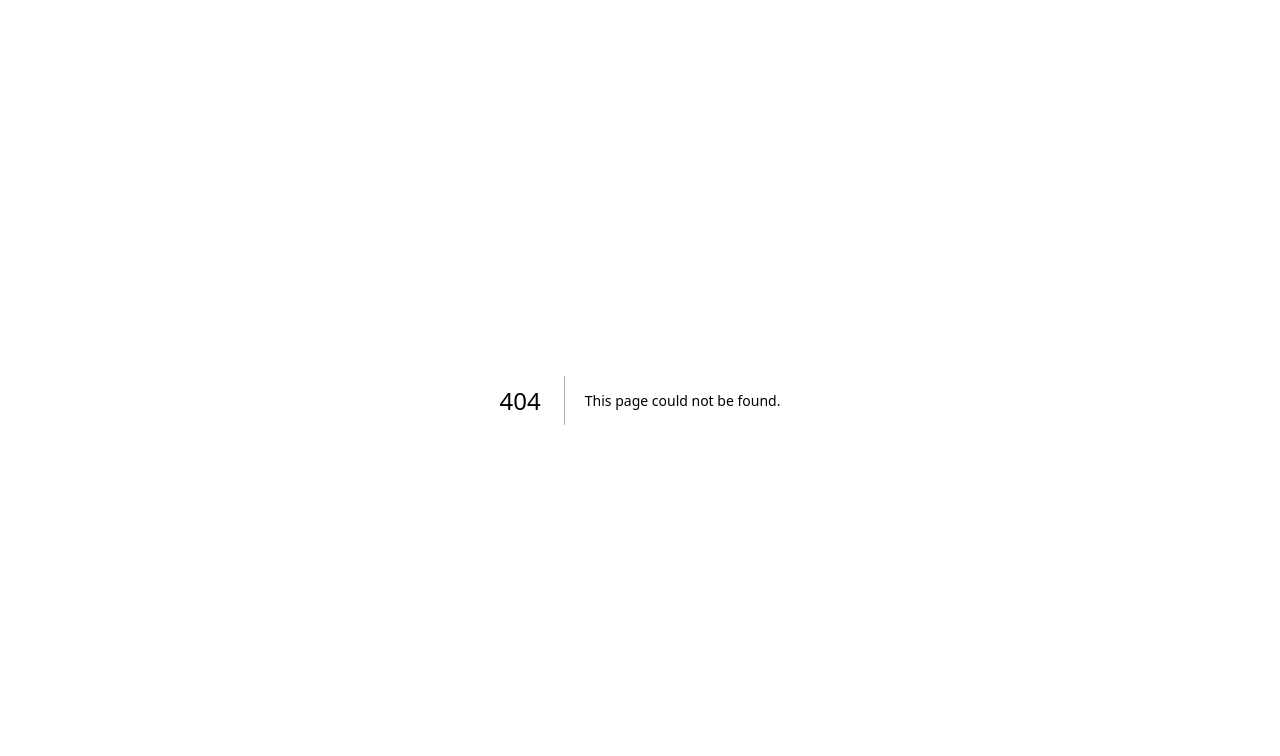
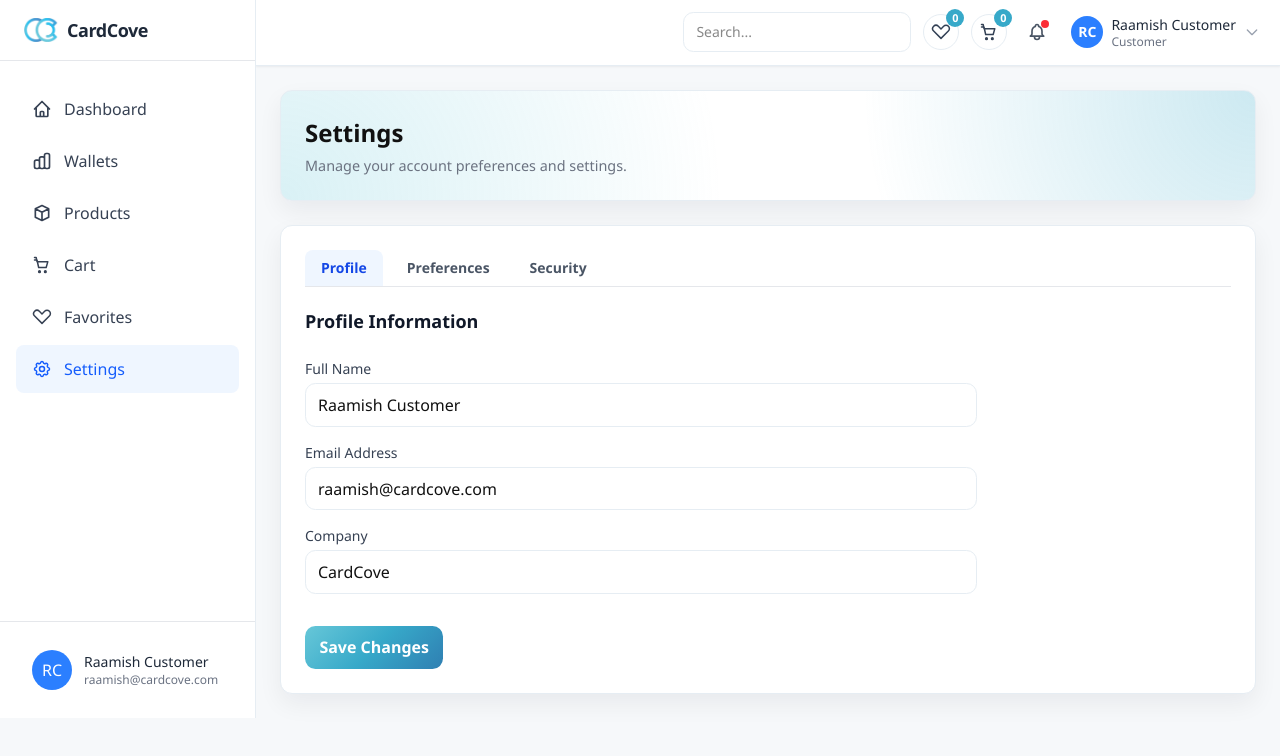
Before and after one commit to Raamish4221/BtoB, a Next.js app: page /settings in a window 1280 px wide. Before the commit this address had no page. Shown: the top 756 px of the page. Built offline with nearby package versions, Linux system fonts and the light colour scheme.

Commit message:
feat: add settings page, sidebar component, and update header with user navigation.

```diff
--- a/components/Sidebar.tsx
+++ b/components/Sidebar.tsx
@@ -65,6 +65,16 @@ const menuItems = [
       </svg>
     ),
   },
+  {
+    name: "Settings",
+    href: "/settings",
+    icon: (
+      <svg className="w-5 h-5" fill="none" stroke="currentColor" viewBox="0 0 24 24">
+        <path strokeLinecap="round" strokeLinejoin="round" strokeWidth={1.8} d="M10.325 4.317c.426-1.756 2.924-1.756 3.35 0a1.724 1.724 0 002.573 1.066c1.543-.94 3.31.826 2.37 2.37a1.724 1.724 0 001.065 2.572c1.756.426 1.756 2.924 0 3.35a1.724 1.724 0 00-1.066 2.573c.94 1.543-.826 3.31-2.37 2.37a1.724 1.724 0 00-2.572 1.065c-.426 1.756-2.924 1.756-3.35 0a1.724 1.724 0 00-2.573-1.066c-1.543.94-3.31-.826-2.37-2.37a1.724 1.724 0 00-1.065-2.572c-1.756-.426-1.756-2.924 0-3.35a1.724 1.724 0 001.066-2.573c-.94-1.543.826-3.31 2.37-2.37.996.608 2.296.07 2.572-1.065z" />
+        <path strokeLinecap="round" strokeLinejoin="round" strokeWidth={1.8} d="M15 12a3 3 0 11-6 0 3 3 0 016 0z" />
+      </svg>
+    ),
+  },
 ];
 
 export default function Sidebar({ isOpen, onClose }: SidebarProps) {
--- /dev/null
+++ b/src/app/settings/page.tsx
@@ -0,0 +1,185 @@
+"use client";
+
+import { useState } from "react";
+import Dashboard from "@/components/Dashboard";
+
+export default function SettingsPage() {
+  const [activeTab, setActiveTab] = useState<"profile" | "preferences" | "security">("profile");
+
+  return (
+    <Dashboard>
+      <div className="app-page">
+        <section className="app-card app-hero">
+          <div>
+            <h1 className="app-title">Settings</h1>
+            <p className="app-subtitle">Manage your account preferences and settings.</p>
+          </div>
+        </section>
+
+        <section className="app-card">
+          <div className="border-b border-gray-200 dark:border-gray-700 mb-5">
+            <nav className="flex gap-2">
+              <button
+                type="button"
+                onClick={() => setActiveTab("profile")}
+                className={`px-4 py-2 text-sm font-semibold rounded-t-lg ${
+                  activeTab === "profile"
+                    ? "bg-blue-50 text-blue-700 dark:bg-blue-900/20 dark:text-blue-300"
+                    : "text-gray-600 dark:text-gray-300 hover:bg-gray-100 dark:hover:bg-gray-700"
+                }`}
+              >
+                Profile
+              </button>
+              <button
+                type="button"
+                onClick={() => setActiveTab("preferences")}
+                className={`px-4 py-2 text-sm font-semibold rounded-t-lg ${
+                  activeTab === "preferences"
+                    ? "bg-blue-50 text-blue-700 dark:bg-blue-900/20 dark:text-blue-300"
+                    : "text-gray-600 dark:text-gray-300 hover:bg-gray-100 dark:hover:bg-gray-700"
+                }`}
+              >
+                Preferences
+              </button>
+              <button
+                type="button"
+                onClick={() => setActiveTab("security")}
+                className={`px-4 py-2 text-sm font-semibold rounded-t-lg ${
+                  activeTab === "security"
+                    ? "bg-blue-50 text-blue-700 dark:bg-blue-900/20 dark:text-blue-300"
+                    : "text-gray-600 dark:text-gray-300 hover:bg-gray-100 dark:hover:bg-gray-700"
+                }`}
+              >
+                Security
+              </button>
+            </nav>
+          </div>
+
+          {activeTab === "profile" && (
+            <div className="space-y-6 max-w-2xl">
+              <h2 className="text-lg font-semibold text-gray-900 dark:text-white">Profile Information</h2>
+              <div className="space-y-4">
+                <div>
+                  <label className="block text-sm font-medium text-gray-700 dark:text-gray-300 mb-1">
+                    Full Name
+                  </label>
+                  <input
+                    type="text"
+                    defaultValue="Raamish Customer"
+                    className="app-input"
+                  />
+                </div>
+                <div>
+                  <label className="block text-sm font-medium text-gray-700 dark:text-gray-300 mb-1">
+                    Email Address
+                  </label>
+                  <input
+                    type="email"
+                    defaultValue="raamish@cardcove.com"
+                    className="app-input"
+                  />
+                </div>
+                <div>
+                  <label className="block text-sm font-medium text-gray-700 dark:text-gray-300 mb-1">
+                    Company
+                  </label>
+                  <input
+                    type="text"
+                    defaultValue="CardCove"
+                    className="app-input"
+                  />
+                </div>
+                <div className="pt-4">
+                  <button className="app-button-primary px-4 py-2">
+                    Save Changes
+                  </button>
+                </div>
+              </div>
+            </div>
+          )}
+
+          {activeTab === "preferences" && (
+            <div className="space-y-6 max-w-2xl">
+              <h2 className="text-lg font-semibold text-gray-900 dark:text-white">App Preferences</h2>
+              <div className="space-y-6">
+                <div className="flex items-center justify-between">
+                  <div>
+                    <h3 className="font-medium text-gray-900 dark:text-white">Email Notifications</h3>
+                    <p className="text-sm text-gray-500 dark:text-gray-400">Receive emails about your account activity.</p>
+                  </div>
+                  <label className="relative inline-flex items-center cursor-pointer">
+                    <input type="checkbox" defaultChecked className="sr-only peer" />
+                    <div className="w-11 h-6 bg-gray-200 peer-focus:outline-none rounded-full peer dark:bg-gray-700 peer-checked:after:translate-x-full peer-checked:after:border-white after:content-[''] after:absolute after:top-[2px] after:left-[2px] after:bg-white after:border-gray-300 after:border after:rounded-full after:h-5 after:w-5 after:transition-all dark:border-gray-600 peer-checked:bg-blue-600"></div>
+                  </label>
+                </div>
+                <div className="flex items-center justify-between border-t border-gray-100 dark:border-gray-700 pt-6">
+                  <div>
+                    <h3 className="font-medium text-gray-900 dark:text-white">Marketing Emails</h3>
+                    <p className="text-sm text-gray-500 dark:text-gray-400">Receive emails about new products and features.</p>
+                  </div>
+                  <label className="relative inline-flex items-center cursor-pointer">
+                    <input type="checkbox" className="sr-only peer" />
+                    <div className="w-11 h-6 bg-gray-200 peer-focus:outline-none rounded-full peer dark:bg-gray-700 peer-checked:after:translate-x-full peer-checked:after:border-white after:content-[''] after:absolute after:top-[2px] after:left-[2px] after:bg-white after:border-gray-300 after:border after:rounded-full after:h-5 after:w-5 after:transition-all dark:border-gray-600 peer-checked:bg-blue-600"></div>
+                  </label>
+                </div>
+                <div className="flex items-center justify-between border-t border-gray-100 dark:border-gray-700 pt-6">
+                  <div>
+                    <h3 className="font-medium text-gray-900 dark:text-white">Dark Mode</h3>
+                    <p className="text-sm text-gray-500 dark:text-gray-400">Toggle dark mode appearance.</p>
+                  </div>
+                  <label className="relative inline-flex items-center cursor-pointer">
+                    <input type="checkbox" className="sr-only peer" />
+                    <div className="w-11 h-6 bg-gray-200 peer-focus:outline-none rounded-full peer dark:bg-gray-700 peer-checked:after:translate-x-full peer-checked:after:border-white after:content-[''] after:absolute after:top-[2px] after:left-[2px] after:bg-white after:border-gray-300 after:border after:rounded-full after:h-5 after:w-5 after:transition-all dark:border-gray-600 peer-checked:bg-blue-600"></div>
+                  </label>
+                </div>
+              </div>
+            </div>
+          )}
+
+          {activeTab === "security" && (
+            <div className="space-y-6 max-w-2xl">
+              <h2 className="text-lg font-semibold text-gray-900 dark:text-white">Security Settings</h2>
+              <div className="space-y-4">
+                <div>
+                  <label className="block text-sm font-medium text-gray-700 dark:text-gray-300 mb-1">
+                    Current Password
+                  </label>
+                  <input
+                    type="password"
+                    placeholder="••••••••"
+                    className="app-input"
+                  />
+                </div>
+                <div>
+                  <label className="block text-sm font-medium text-gray-700 dark:text-gray-300 mb-1">
+                    New Password
+                  </label>
+                  <input
+                    type="password"
+                    placeholder="••••••••"
+                    className="app-input"
+                  />
+                </div>
+                <div>
+                  <label className="block text-sm font-medium text-gray-700 dark:text-gray-300 mb-1">
+                    Confirm New Password
+                  </label>
+                  <input
+                    type="password"
+                    placeholder="••••••••"
+                    className="app-input"
+                  />
+                </div>
+                <div className="pt-4">
+                  <button className="app-button-primary px-4 py-2">
+                    Update Password
+                  </button>
+                </div>
+              </div>
+            </div>
+          )}
+        </section>
+      </div>
+    </Dashboard>
+  );
+}
```
Also changed, not shown: 1 other file (tests, documents, lock files or other folders).
